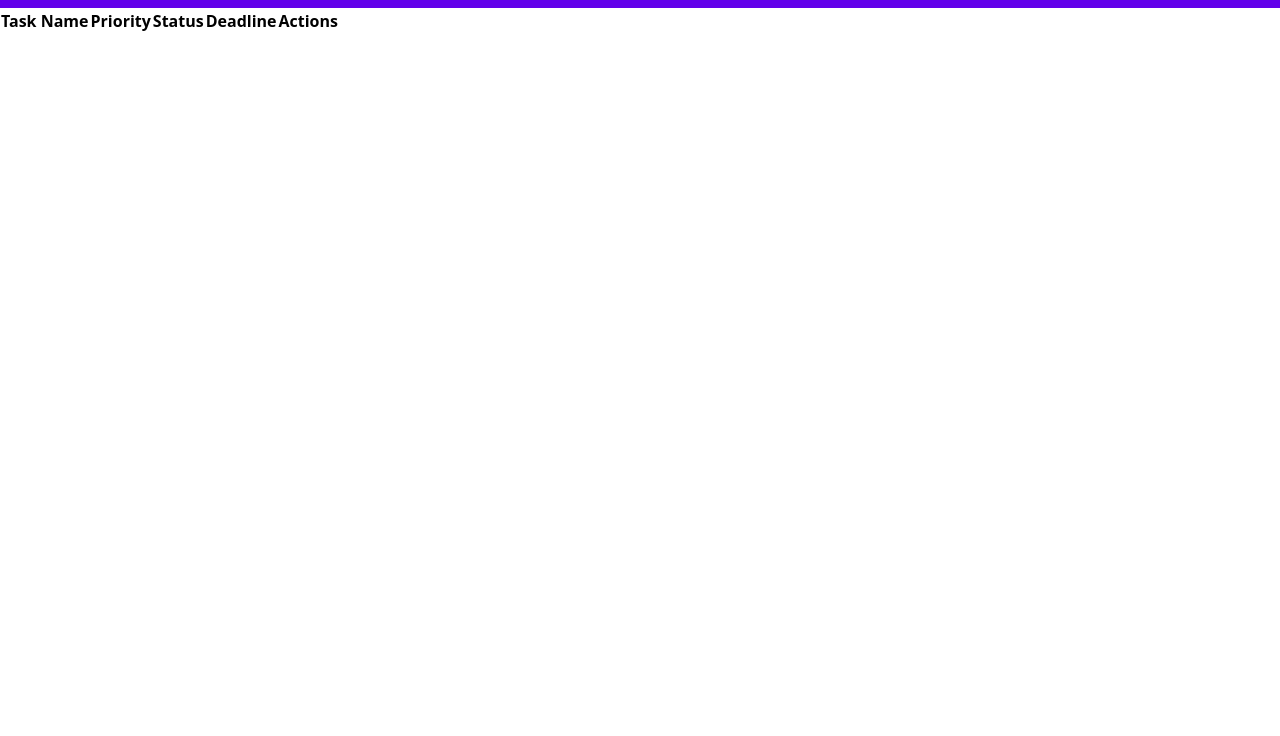
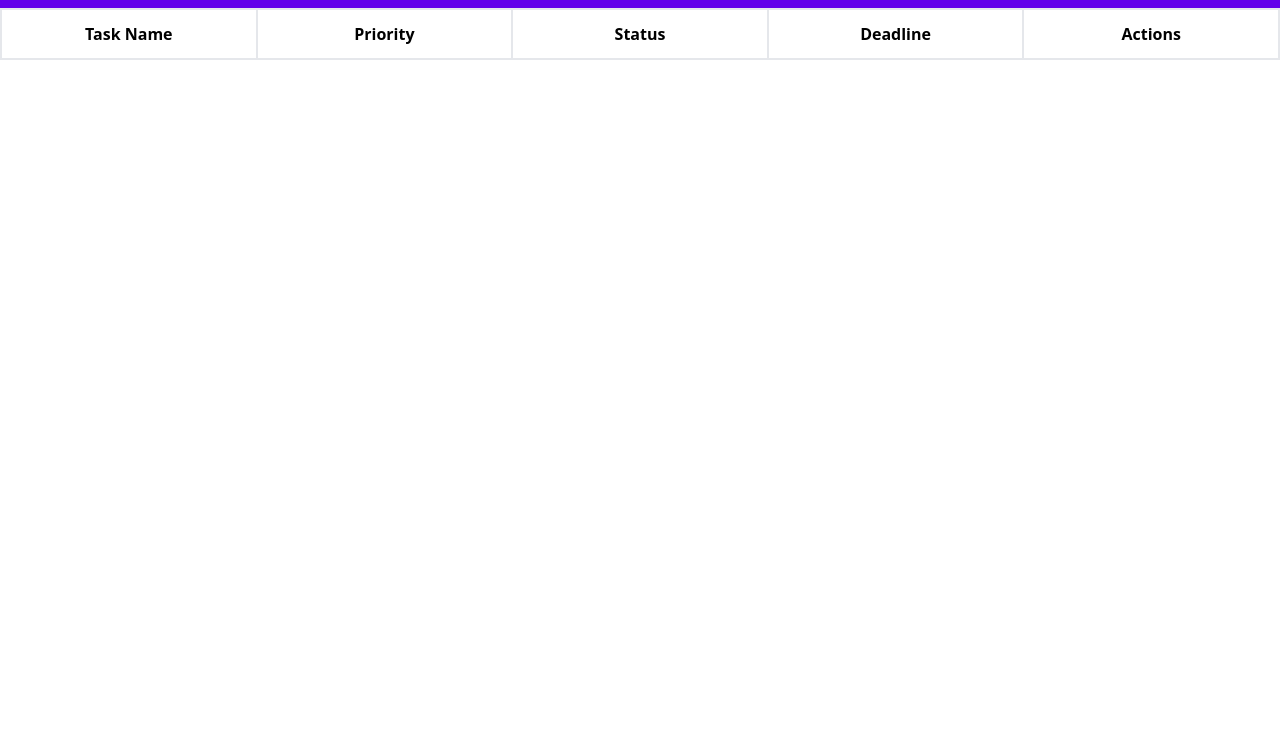
Before and after one commit to bahar-jfr/To-Do-App, a website: page src/index.html in a window 1280 px wide. Shown: the part 64-800 px from the top of the page. Drawn offline with Linux system fonts and the light colour scheme.

Commit message:
style: create main styles

```diff
--- a/src/index.html
+++ b/src/index.html
@@ -9,13 +9,13 @@
   <body>
     <section>
       <header class="flex justify-between bg-dark_purple text-white p-4">
-        <div class="flex items-center gap-3 ">
+        <div class="flex items-center gap-3">
           <svg
             xmlns="http://www.w3.org/2000/svg"
             width="16"
             height="16"
             fill="currentColor"
-            class="bi bi-list-ul size-6 "
+            class="bi bi-list-ul size-6"
             viewBox="0 0 16 16"
           >
             <path
@@ -26,20 +26,26 @@
           <p class="text-xl">My To-Do Tasks</p>
         </div>
         <div class="flex items-center gap-5">
-          <div class="flex items-center bg-light_purple px-4 py-2 rounded-sm gap-2">
+          <div
+            class="flex items-center bg-light_purple px-4 py-2 rounded-sm gap-2"
+          >
             <svg
               xmlns="http://www.w3.org/2000/svg"
               width="16"
               height="16"
               fill="currentColor"
-              class="bi bi-search "
+              class="bi bi-search"
               viewBox="0 0 16 16"
             >
               <path
                 d="M11.742 10.344a6.5 6.5 0 1 0-1.397 1.398h-.001q.044.06.098.115l3.85 3.85a1 1 0 0 0 1.415-1.414l-3.85-3.85a1 1 0 0 0-.115-.1zM12 6.5a5.5 5.5 0 1 1-11 0 5.5 5.5 0 0 1 11 0"
               />
             </svg>
-            <input class="bg-transparent outline-none" type="text" placeholder="Search"/>
+            <input
+              class="bg-transparent outline-none"
+              type="text"
+              placeholder="Search"
+            />
           </div>
           <svg
             xmlns="http://www.w3.org/2000/svg"
@@ -68,14 +74,19 @@
         </div>
       </header>
       <main>
-        <table>
-          <tr>
-            <th>Task Name</th>
-            <th>Priority</th>
-            <th>Status</th>
-            <th>Deadline</th>
-            <th>Actions</th>
-          </tr>
+        <table class="border-2 border-collapse w-full">
+          <thead>
+            <tr>
+              <th class="border-2 py-3 w-1/5 font-semibold">Task Name</th>
+              <th class="border-2 py-3 w-1/5 font-semibold">Priority</th>
+              <th class="border-2 py-3 w-1/5 font-semibold">Status</th>
+              <th class="border-2 py-3 w-1/5 font-semibold">Deadline</th>
+              <th class="border-2 py-3 w-1/5 font-semibold">Actions</th>
+            </tr>
+          </thead>
+          <tbody>
+            <!--task items goes here-->
+          </tbody>
         </table>
       </main>
     </section>
```
Also changed, not shown: src/output.css.
